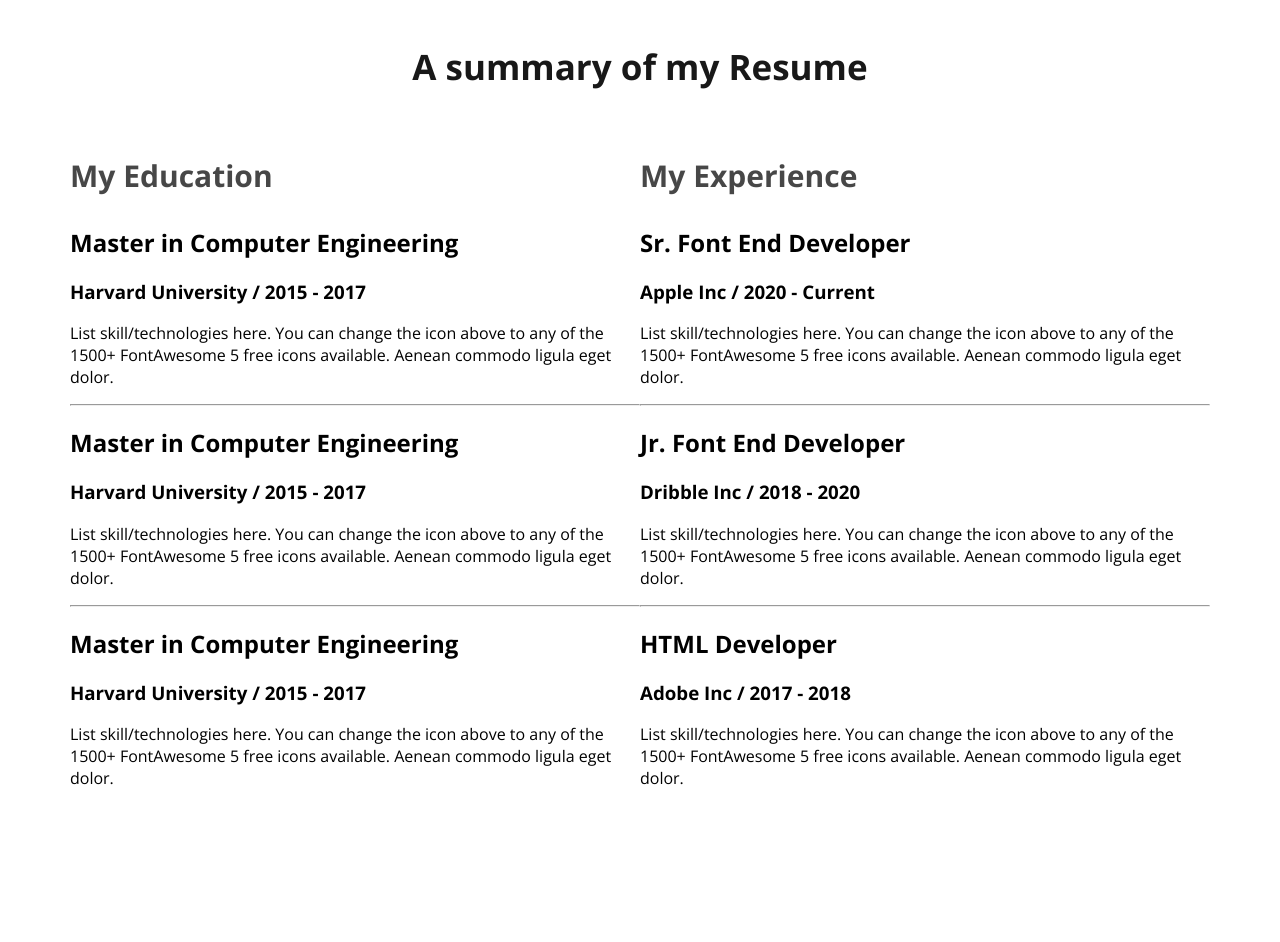
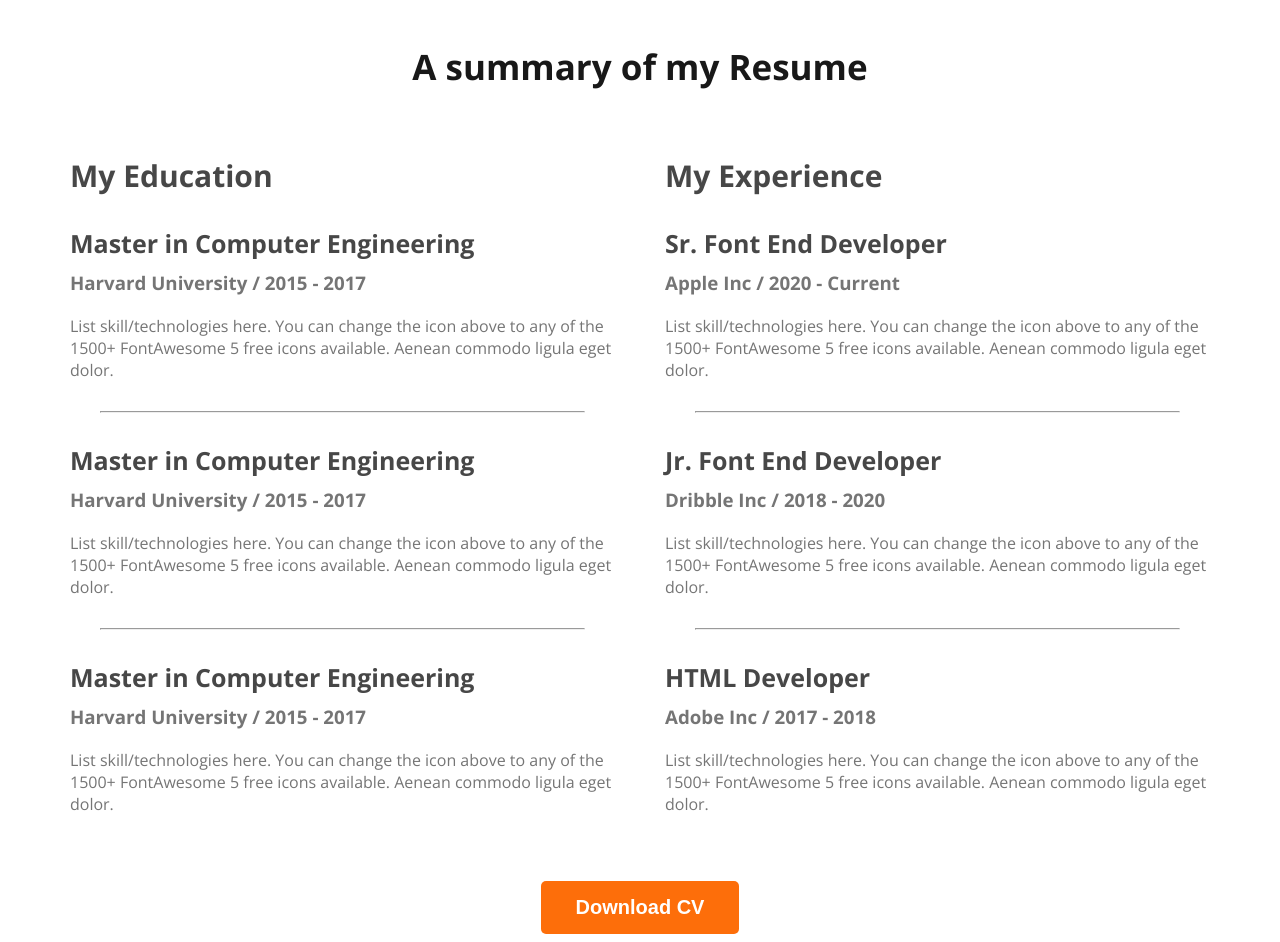
Before and after one commit to protim1451/web-dev-portfolio, a plain HTML site: page index.html in a window 1280 px wide. Shown: the part 2260-3202 px from the top of the page. Before the commit the page ends 3073 px from the top, so only its background shows below. Drawn offline with nearby package versions, Linux system fonts and the light colour scheme.

Commit message:
finished resume

```diff
--- a/index.html
+++ b/index.html
@@ -155,6 +155,9 @@
                     </div>
                 </div>
             </div>
+            <div class="download-cv">
+                <button class="btn-primary">Download CV</button>
+            </div>
         </section>
     </main>
     <footer>
--- a/styles/portfolio.css
+++ b/styles/portfolio.css
@@ -134,4 +134,25 @@ main section{
 }
 .resume-container{
     display: flex;
+    gap: 50px;
 }
+.resume-item-institute,.resume-item-description{
+    color: #757575;
+}
+.resume-item-title{
+    color: #474747;
+    font-size: 25px;
+    font-weight: 700;
+    margin-bottom: 10px;
+}
+.resume-container hr{
+    margin: 30px;
+}
+.resume-item-institute{
+    margin-bottom: 20px;
+    margin-top: 0px;
+}
+.download-cv{
+    text-align: center;
+    margin-top: 50px;
+}
```
